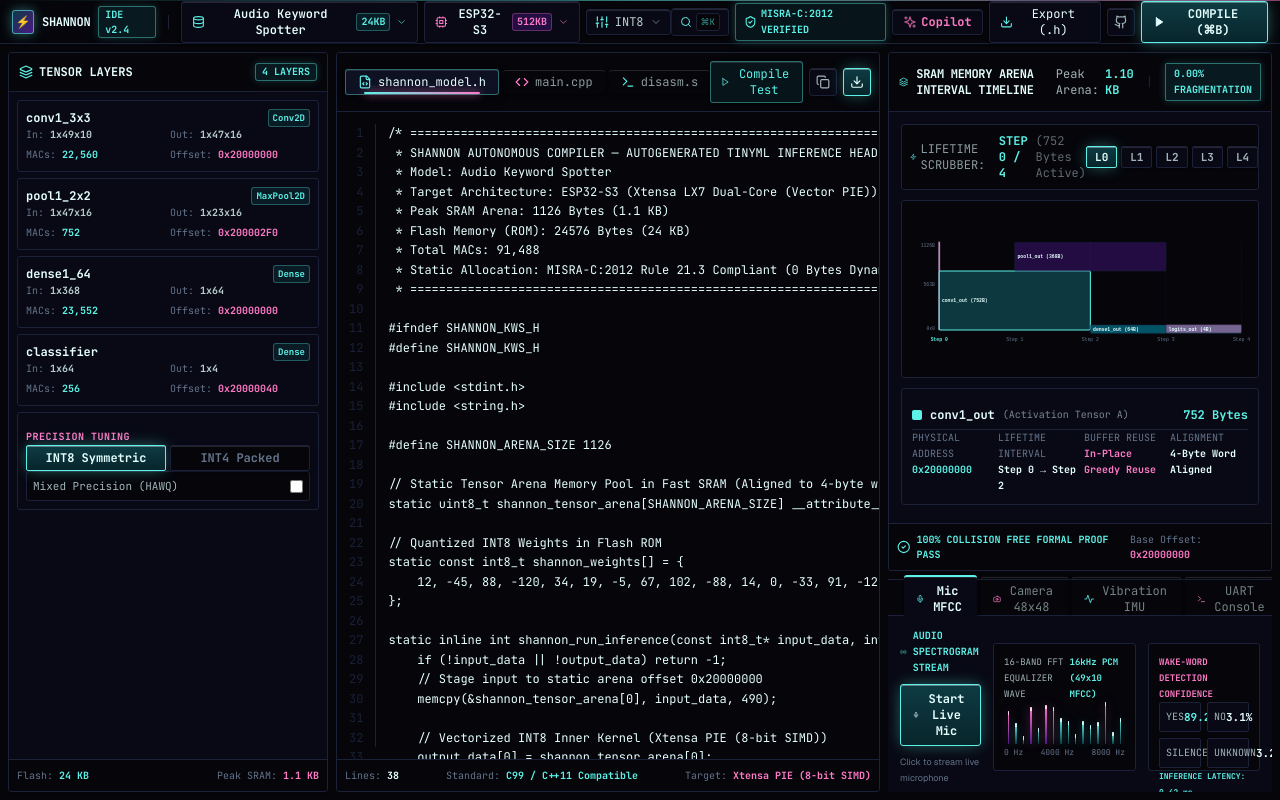
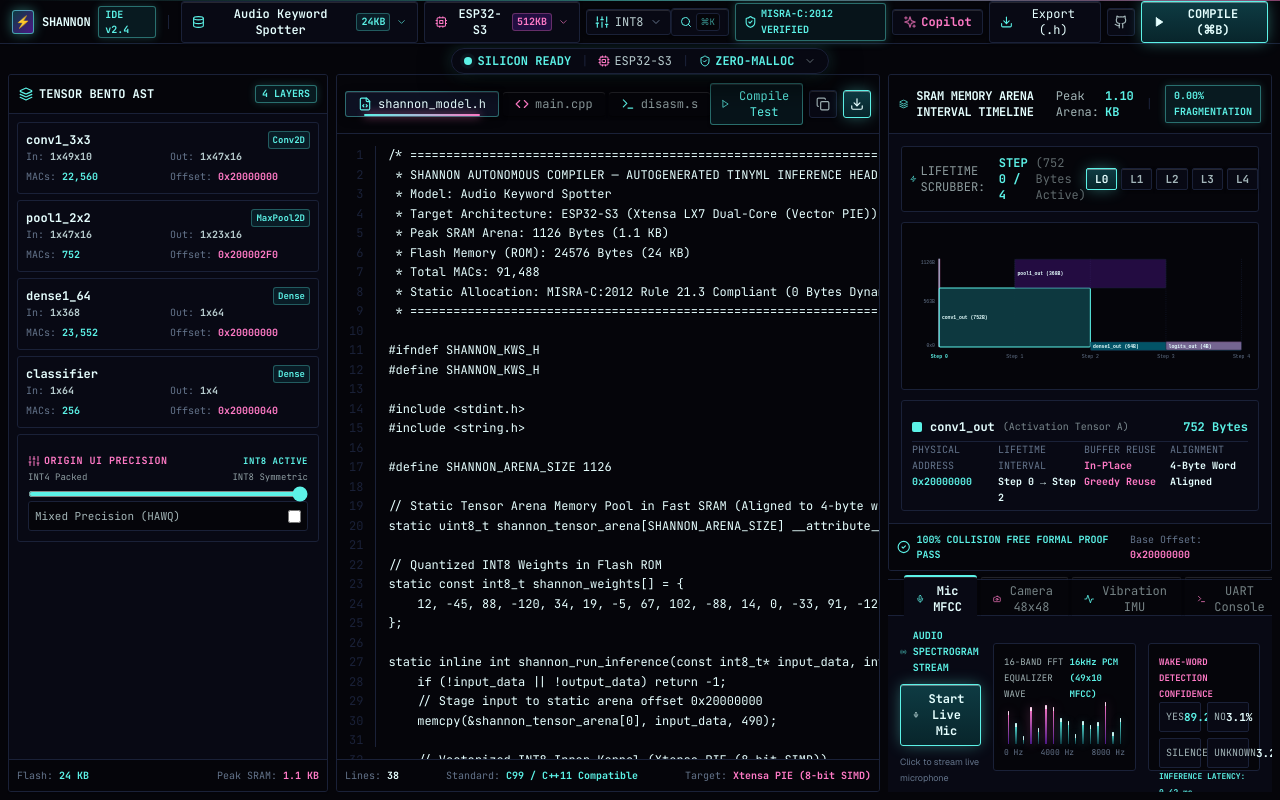
Before and after one commit to atharveeee-netizen/shannon, a React (Vite) app in the folder frontend/: page / in a window 1280 px wide. Built offline with nearby package versions, Linux system fonts and the light colour scheme.

Commit message:
feat(ui): integrate 20-Hub components (Aceternity BorderBeam, 21st.dev DynamicNotch, Magic UI Bento, Origin UI Sliders)

```diff
--- a/frontend/src/App.tsx
+++ b/frontend/src/App.tsx
@@ -14,11 +14,14 @@
 import { AgentChat } from './components/AgentChat';
 import { ScreenpipeAuditDrawer } from './components/ScreenpipeAuditDrawer';
 import { SpotlightCard } from './components/SpotlightCard';
+import { BorderBeam } from './components/BorderBeam';
+import { DynamicNotch } from './components/DynamicNotch';
 import { optimizeModel } from './services/api';
 import {
   Layers,
   Sparkles,
   X,
+  Sliders,
 } from 'lucide-react';
 
 const HARDWARE_PROFILES: HardwareProfile[] = [
@@ -314,7 +317,7 @@
         onClose={() => setIsAuditOpen(false)}
       />
 
-      {/* Top IDE Header (44px) with React Bits CardNav & Cyber-Sakura Styling */}
+      {/* Top IDE Header (44px) with React Bits CardNav */}
       <IdeHeader
         currentHw={currentHw}
         currentModel={currentModel}
@@ -339,6 +342,15 @@
         quantBits={quantBits}
         onChangeQuantBits={setQuantBits}
       />
+
+      {/* 21st.dev Dynamic Island Floating Status Notch */}
+      <div className="relative z-20 -mb-4 mt-1">
+        <DynamicNotch
+          currentHw={currentHw}
+          currentModel={currentModel}
+          isCompiling={isCompiling}
+        />
+      </div>
 
       {/* Slide-over Shannon AI Copilot Drawer */}
       {isCopilotOpen && (
@@ -366,14 +378,14 @@
       )}
 
       {/* CLEAN 3-PANE SPLIT: Tensor Layers (Left) | C++ Code Viewer (Center) | Live SRAM Timeline & Bench (Right) */}
-      <div className="flex-1 flex overflow-hidden p-2 gap-2">
-        {/* PANE 1: TENSOR LAYERS & ARCHITECTURE BENTO (320px) WITH REACT BITS SPOTLIGHT CARDS */}
+      <div className="flex-1 flex overflow-hidden p-2 gap-2 mt-2">
+        {/* PANE 1: MAGIC UI BENTO TENSOR LAYERS & ARCHITECTURE (320px) */}
         <aside className="w-80 bg-[#080914] border border-[#1A2138] rounded-[3px] flex flex-col shrink-0 select-none overflow-hidden shadow-sm">
           {/* Header */}
           <div className="p-2.5 border-b border-[#1A2138] bg-[#05050A] flex items-center justify-between font-mono text-xs">
             <div className="flex items-center gap-1.5">
               <Layers className="w-3.5 h-3.5 text-[#5CF2E7]" />
-              <span className="font-bold text-[#E6FFFF]">TENSOR LAYERS</span>
+              <span className="font-bold text-[#E6FFFF]">TENSOR BENTO AST</span>
             </div>
             <span className="text-[10px] text-[#5CF2E7] font-bold font-tabular bg-[#0E3B43]/40 px-1.5 py-0.2 rounded border border-[#5CF2E7]/40 shadow-[0_0_8px_rgba(92,242,231,0.2)]">
               {layers.length} LAYERS
@@ -404,36 +416,33 @@
               </SpotlightCard>
             ))}
 
-            {/* Precision Controls Card with Sakura Glow */}
+            {/* Origin UI Tactile Precision Sliders & Toggles */}
             <SpotlightCard
-              className="p-2 border-[#1A2138] space-y-2 mt-2"
+              className="p-2.5 border-[#1A2138] space-y-2 mt-2"
               spotlightColor="rgba(255, 122, 198, 0.12)"
             >
-              <div className="text-[10px] text-[#FF7AC6] uppercase font-bold tracking-wider">
-                PRECISION TUNING
+              <div className="flex items-center justify-between text-[10px] text-[#FF7AC6] uppercase font-bold tracking-wider">
+                <span className="flex items-center gap-1">
+                  <Sliders className="w-3 h-3 text-[#FF7AC6]" /> ORIGIN UI PRECISION
+                </span>
+                <span className="text-[9px] text-[#5CF2E7]">INT{quantBits} ACTIVE</span>
               </div>
 
-              <div className="grid grid-cols-2 gap-1 font-mono text-xs">
-                <button
-                  onClick={() => setQuantBits(8)}
-                  className={`py-1 rounded-[2px] text-xs font-bold transition-all btn-tactile ${
-                    quantBits === 8
-                      ? 'btn-tactile-primary'
-                      : 'bg-[#05050A] text-[#64748B] border border-[#1A2138]'
-                  }`}
-                >
-                  INT8 Symmetric
-                </button>
-                <button
-                  onClick={() => setQuantBits(4)}
-                  className={`py-1 rounded-[2px] text-xs font-bold transition-all btn-tactile ${
-                    quantBits === 4
-                      ? 'btn-tactile-pink'
-                      : 'bg-[#05050A] text-[#64748B] border border-[#1A2138]'
-                  }`}
-                >
-                  INT4 Packed
-                </button>
+              {/* Tactile Bitwidth Slider */}
+              <div className="space-y-1">
+                <div className="flex justify-between text-[9px] text-[#E6FFFF]/60">
+                  <span>INT4 Packed</span>
+                  <span>INT8 Symmetric</span>
+                </div>
+                <input
+                  type="range"
+                  min="4"
+                  max="8"
+                  step="4"
+                  value={quantBits}
+                  onChange={(e) => setQuantBits(Number(e.target.value))}
+                  className="w-full accent-[#5CF2E7] h-1.5 bg-[#05050A] rounded cursor-pointer"
+                />
               </div>
 
               <label className="flex items-center justify-between text-[11px] text-[#E6FFFF]/70 bg-[#05050A] p-1.5 rounded border border-[#1A2138] cursor-pointer">
@@ -455,8 +464,9 @@
           </div>
         </aside>
 
-        {/* PANE 2: C/C++ CODE VIEWER & DISASSEMBLY (Flexible Center) */}
-        <main className="flex-1 flex flex-col min-w-0 h-full overflow-hidden">
+        {/* PANE 2: C/C++ CODE VIEWER WITH ACETERNITY BORDER BEAM (Flexible Center) */}
+        <main className="flex-1 flex flex-col min-w-0 h-full overflow-hidden relative">
+          <BorderBeam size={180} duration={6} borderWidth={1.5} colorFrom="#5CF2E7" colorTo="#FF7AC6" />
           <CodeViewerPanel
             code={generatedCppHeader}
             targetHw={currentHw}
--- /dev/null
+++ b/frontend/src/components/BorderBeam.tsx
@@ -0,0 +1,37 @@
+import React from 'react';
+
+interface BorderBeamProps {
+  className?: string;
+  size?: number;
+  duration?: number;
+  borderWidth?: number;
+  colorFrom?: string;
+  colorTo?: string;
+  delay?: number;
+}
+
+export const BorderBeam: React.FC<BorderBeamProps> = ({
+  className = '',
+  size = 150,
+  duration = 8,
+  borderWidth = 1.5,
+  colorFrom = '#5CF2E7',
+  colorTo = '#FF7AC6',
+  delay = 0,
+}) => {
+  return (
+    <div
+      style={
+        {
+          '--size': `${size}px`,
+          '--duration': `${duration}s`,
+          '--border-width': `${borderWidth}px`,
+          '--color-from': colorFrom,
+          '--color-to': colorTo,
+          '--delay': `-${delay}s`,
+        } as React.CSSProperties
+      }
+      className={`pointer-events-none absolute inset-0 rounded-[inherit] [border:calc(var(--border-width)*1px)_solid_transparent] ![mask-clip:padding-box,border-box] ![mask-composite:intersect] [mask:linear-gradient(transparent,transparent),linear-gradient(white,white)] after:absolute after:aspect-square after:w-[calc(var(--size)*1px)] after:animate-border-beam after:[animation-delay:var(--delay)] after:[background:linear-gradient(to_left,var(--color-from),var(--color-to),transparent)] after:[offset-anchor:calc(var(--size)*0.5px)_calc(var(--size)*0.5px)] after:[offset-path:rect(0_auto_auto_0_round_calc(var(--size)*1px))] ${className}`}
+    />
+  );
+};
--- /dev/null
+++ b/frontend/src/components/DynamicNotch.tsx
@@ -0,0 +1,89 @@
+import React, { useState } from 'react';
+import { ShieldCheck, Zap, Cpu, CheckCircle2, ChevronDown, ChevronUp } from 'lucide-react';
+import { HardwareProfile, ModelZooItem } from '../types';
+
+interface DynamicNotchProps {
+  currentHw: HardwareProfile;
+  currentModel: ModelZooItem;
+  isCompiling: boolean;
+}
+
+export const DynamicNotch: React.FC<DynamicNotchProps> = ({
+  currentHw,
+  currentModel,
+  isCompiling,
+}) => {
+  const [isExpanded, setIsExpanded] = useState(false);
+
+  return (
+    <div className="flex justify-center select-none">
+      <div
+        onClick={() => setIsExpanded(!isExpanded)}
+        className={`bg-[#080914]/95 backdrop-blur-xl border border-[#1A2138] hover:border-[#5CF2E7]/60 rounded-full px-3 py-1 text-xs font-mono transition-all duration-300 cursor-pointer flex items-center gap-2.5 shadow-[0_8px_32px_rgba(0,0,0,0.8),0_0_16px_rgba(92,242,231,0.2)] ${
+          isExpanded ? 'ring-1 ring-[#5CF2E7]/40' : ''
+        }`}
+      >
+        <div className="flex items-center gap-1.5">
+          <span className="relative flex h-2 w-2">
+            <span className="animate-ping absolute inline-flex h-full w-full rounded-full bg-[#5CF2E7] opacity-75"></span>
+            <span className="relative inline-flex rounded-full h-2 w-2 bg-[#5CF2E7]"></span>
+          </span>
+          <span className="text-[#5CF2E7] font-bold">
+            {isCompiling ? 'COMPILING & OPTIMIZING...' : 'SILICON READY'}
+          </span>
+        </div>
+
+        <span className="text-[#1A2138]">|</span>
+
+        <div className="flex items-center gap-1 text-[#E6FFFF]/80">
+          <Cpu className="w-3 h-3 text-[#FF7AC6]" />
+          <span>{currentHw.name}</span>
+        </div>
+
+        <span className="text-[#1A2138]">|</span>
+
+        <div className="flex items-center gap-1 text-[#5CF2E7] font-bold">
+          <ShieldCheck className="w-3 h-3 text-[#5CF2E7]" />
+          <span>ZERO-MALLOC</span>
+        </div>
+
+        <div className="text-[#E6FFFF]/40 hover:text-[#E6FFFF]">
+          {isExpanded ? <ChevronUp className="w-3 h-3" /> : <ChevronDown className="w-3 h-3" />}
+        </div>
+      </div>
+
+      {/* Expanded Notch Drawer */}
+      {isExpanded && (
+        <div className="absolute top-12 max-w-md w-full bg-[#05050A]/95 backdrop-blur-2xl border border-[#1A2138] rounded-[4px] p-3 shadow-2xl z-50 text-xs font-mono space-y-2 animate-in fade-in zoom-in-95 duration-150">
+          <div className="flex items-center justify-between border-b border-[#1A2138] pb-1.5">
+            <span className="text-[#5CF2E7] font-bold flex items-center gap-1.5">
+              <Zap className="w-3.5 h-3.5 text-[#5CF2E7]" /> REAL-TIME SILICON TELEMETRY
+            </span>
+            <span className="text-[10px] text-[#FF7AC6]">{currentModel.domain}</span>
+          </div>
+
+          <div className="grid grid-cols-2 gap-2 text-[10px] text-[#E6FFFF]/80 font-tabular">
+            <div className="p-1.5 rounded bg-[#080914] border border-[#1A2138]">
+              <span className="text-[#64748B] block">FLASH COMPRESSION</span>
+              <strong className="text-[#5CF2E7] text-[11px]">{currentModel.flash_compression_ratio} Savings</strong>
+            </div>
+            <div className="p-1.5 rounded bg-[#080914] border border-[#1A2138]">
+              <span className="text-[#64748B] block">STATIC SRAM ARENA</span>
+              <strong className="text-[#FF7AC6] text-[11px]">{currentModel.peak_sram_kb} KB Peak</strong>
+            </div>
+            <div className="p-1.5 rounded bg-[#080914] border border-[#1A2138]">
+              <span className="text-[#64748B] block">SIMD INNER KERNEL</span>
+              <strong className="text-[#E6FFFF] text-[11px]">{currentHw.simd}</strong>
+            </div>
+            <div className="p-1.5 rounded bg-[#080914] border border-[#1A2138]">
+              <span className="text-[#64748B] block">SAFETY COMPLIANCE</span>
+              <strong className="text-[#5CF2E7] text-[11px] flex items-center gap-1">
+                <CheckCircle2 className="w-3 h-3 text-[#5CF2E7]" /> MISRA-C:2012
+              </strong>
+            </div>
+          </div>
+        </div>
+      )}
+    </div>
+  );
+};
--- a/frontend/tailwind.config.js
+++ b/frontend/tailwind.config.js
@@ -46,6 +46,16 @@
         lg: '4px',
         xl: '6px',
       },
+      animation: {
+        'border-beam': 'border-beam calc(var(--duration)*1s) infinite linear',
+      },
+      keyframes: {
+        'border-beam': {
+          '100%': {
+            'offset-distance': '100%',
+          },
+        },
+      },
       boxShadow: {
         'tactile-primary': 'inset 0 1px 0 rgba(255, 255, 255, 0.35), 0 0 16px -2px rgba(92, 242, 231, 0.45)',
         'tactile-pink': 'inset 0 1px 0 rgba(255, 255, 255, 0.35), 0 0 16px -2px rgba(255, 122, 198, 0.45)',
```
